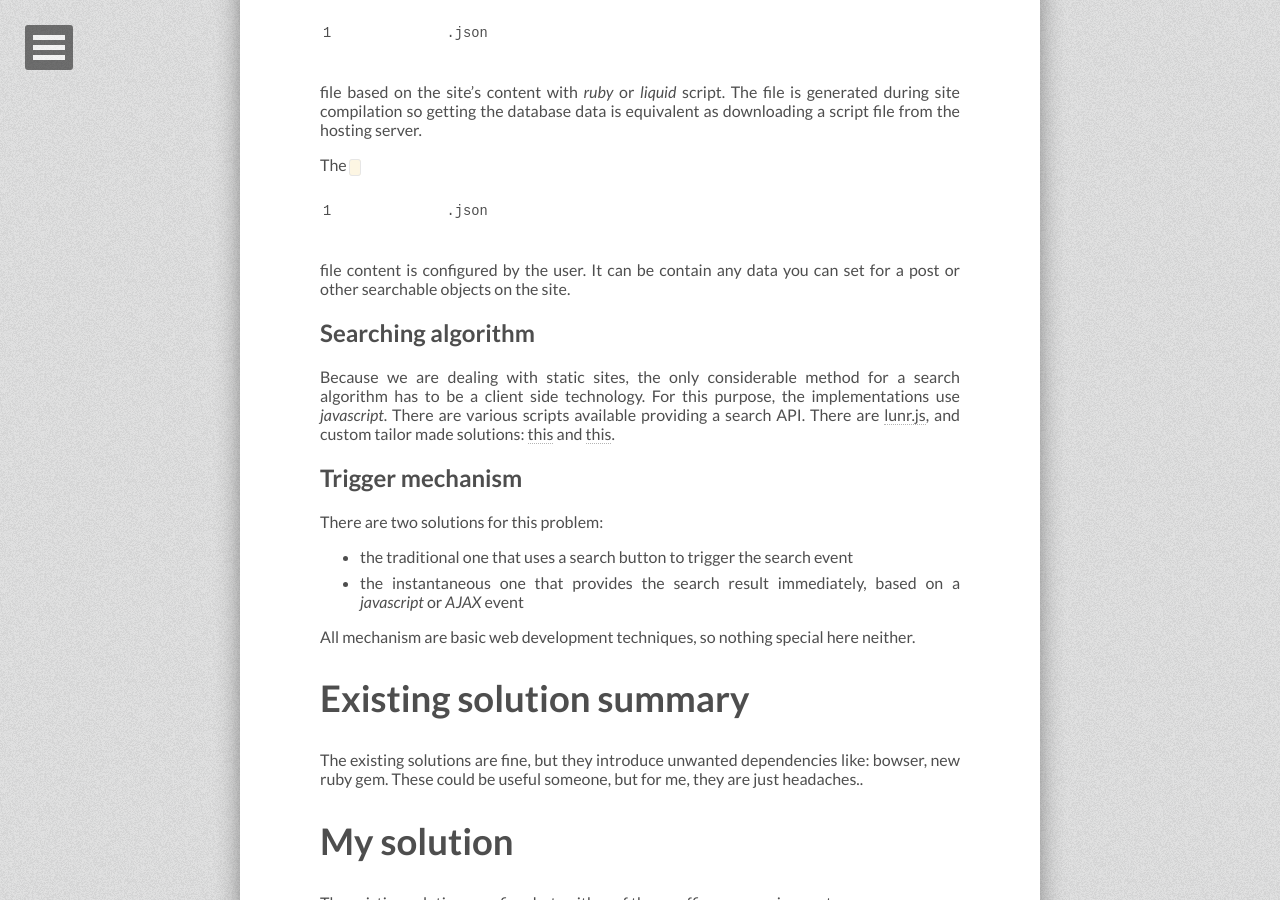
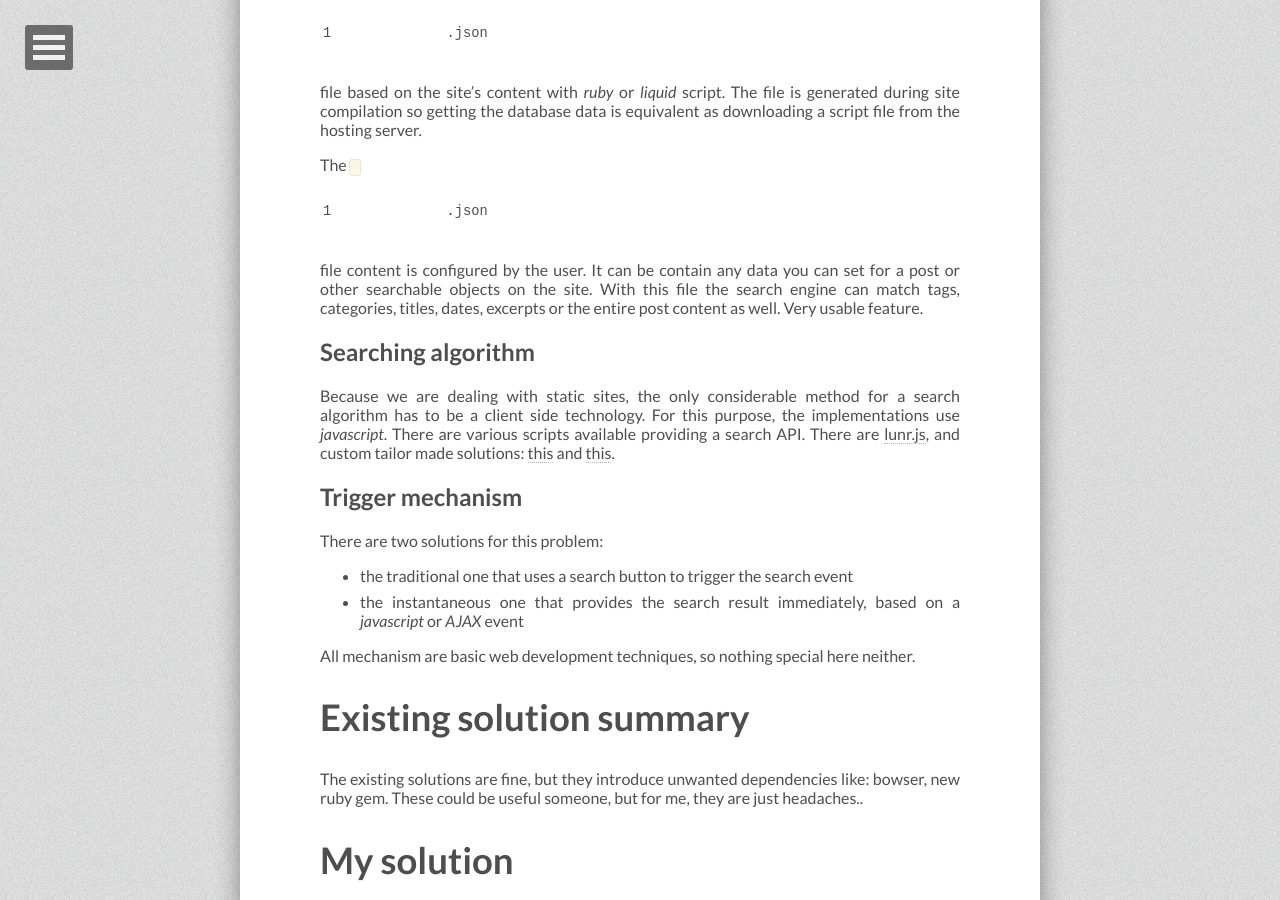
Before and after one commit to tiborsimon/tiborsimon.github.io, a Jekyll site: the page built from _posts/2015-05-14-simple-jekyll-search-system.md, in a window 1280 px wide and 900 px high, scrolled down 1008 px. Built offline with Jekyll 4.4.1, drawn with Linux system fonts in a browser that asks for light colours; nearby versions of some CDN libraries; comment, search, counter and statistics services are not loaded; some of the changed text lies outside the part shown.

Commit message:
Article update

```diff
--- a/_posts/2015-05-14-simple-jekyll-search-system.md
+++ b/_posts/2015-05-14-simple-jekyll-search-system.md
@@ -30,7 +30,7 @@
 
 Every method use the same technique to create a static database. They are generating a `.json` file based on the site's content with _ruby_ or _liquid_ script. The file is generated during site compilation so getting the database data is equivalent as downloading a script file from the hosting server.
 
-The `.json` file content is configured by the user. It can be contain any data you can set for a post or other searchable objects on the site.
+The `.json` file content is configured by the user. It can be contain any data you can set for a post or other searchable objects on the site. With this file the search engine can match tags, categories, titles, dates, excerpts or the entire post content as well. Very usable feature.
 
 ## Searching algorithm
 
@@ -89,7 +89,15 @@
 
 ## 3. Transparent design
 
-I wanted
+To create a fully blended in design I used these CSS rules for the project:
+
+{% gist tiborsimon/8015a8cb0311d6d16024 %}
+
+The search functionality is available only on the main page. I saw no reason to make it accessible on other pages.
+
+# Summary
+
+
 
 
 
```
